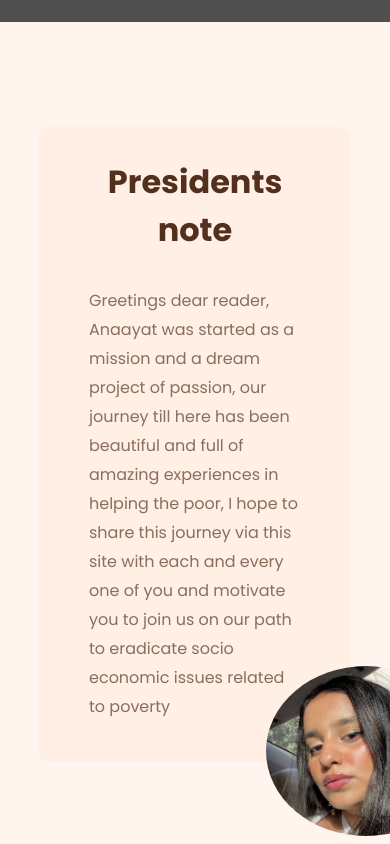
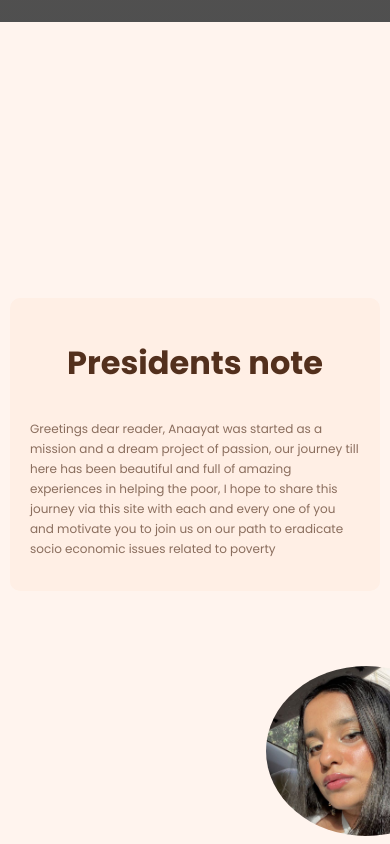
Before and after one commit to vatsal-06/anaayat-website, a Next.js app: page /about in a window 390 px wide. Shown: the part 940-1784 px from the top of the page. Built offline with nearby package versions, Linux system fonts and the light colour scheme; grey boxes are pictures that could not be loaded.

Commit message:
about note done

```diff
--- a/styles/about.css
+++ b/styles/about.css
@@ -45,3 +45,17 @@
 	padding-top: 10px;
 	line-height: 29px;
 }
+
+@media screen and (max-width: 480px) {
+	.about__main-note-box {
+		width: 100%;
+		margin: 10px;
+		padding: 20px;
+		margin-top: -100;
+	}
+
+	.about__main-note-p {
+		font-size: 12px;
+		line-height: 20px;
+	}
+}
--- a/styles/bifrost.css
+++ b/styles/bifrost.css
@@ -58,6 +58,7 @@
 
 	.bifrost__main-note-p {
 		margin-left: 0;
+		padding-right: 23px;
 		margin-right: 0;
 	}
 	.bifrost__main-note-box {
@@ -80,6 +81,7 @@
 
 	.bifrost__main-ph {
 		width: 100%;
+		padding: 10px;
 		margin-left: 0;
 	}
 }
--- a/styles/footer.css
+++ b/styles/footer.css
@@ -115,6 +115,7 @@
 		flex-direction: column;
 		align-items: center;
 		padding: 30px;
+		margin-top: 150px;
 	}
 
 	.footer__main-details {
```
Lines whose indentation alone changed are shown as unchanged.
